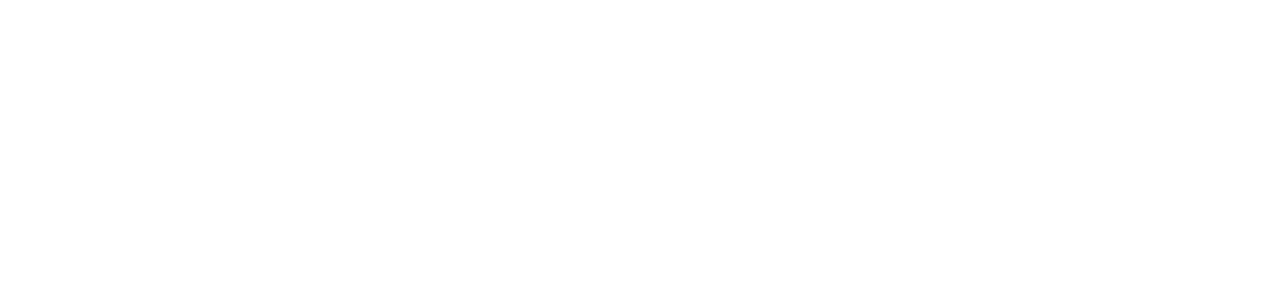
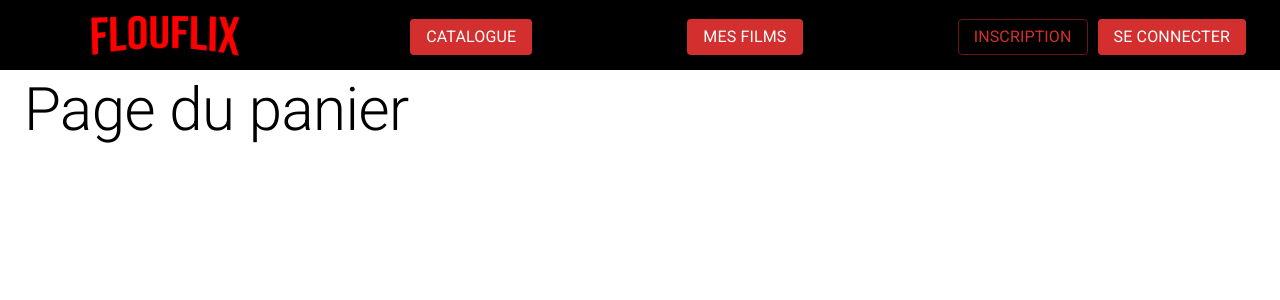
Before and after one commit to Nelchel/FlouFlix, a React (Create React App) app in the folder flouflix/: page /mon-panier in a window 1280 px wide. Before the commit this address had no page. Shown: the top 300 px of the page. Built offline with nearby package versions, Linux system fonts and the light colour scheme; no server answers.

Commit message:
Ajout de l'icone du panier

```diff
--- a/flouflix/package.json
+++ b/flouflix/package.json
@@ -5,7 +5,7 @@
   "dependencies": {
     "@emotion/react": "^11.8.1",
     "@emotion/styled": "^11.8.1",
-    "@mui/icons-material": "^5.4.2",
+    "@mui/icons-material": "^5.5.1",
     "@mui/material": "^5.4.3",
     "@mui/styles": "^5.4.2",
     "@testing-library/jest-dom": "^5.16.2",
--- a/flouflix/src/App.js
+++ b/flouflix/src/App.js
@@ -9,6 +9,7 @@
 import Catalogue from "./pages/Catalogue";
 import AddMovie from "./pages/AddMovie";
 import MyMovies from "./pages/MyMovies";
+import MyCart from "./pages/MyCart";
 
 import { getStorage } from "firebase/storage";
 import { initializeApp } from "firebase/app";
@@ -29,6 +30,7 @@
             <Route path="catalogue" element={<Catalogue />} />
             <Route path="ajouter-film" element={<AddMovie storage={storage} />} />
             <Route path="mes-films" element={<MyMovies />} />
+            <Route path="mon-panier" element={<MyCart />} />
             {/* <Route path="*" element={<NoMatch />} /> */}
           </Route>
         </Routes>
--- a/flouflix/src/components/Nav.js
+++ b/flouflix/src/components/Nav.js
@@ -1,6 +1,7 @@
 import { Container, Typography } from "@mui/material";
 import Box from "@mui/material/Box";
 import Button from "@mui/material/Button";
+import ShoppingCartSharpIcon from '@mui/icons-material/ShoppingCartSharp';
 import { BrowserRouter as Router, Link, Outlet } from "react-router-dom";
 import { makeStyles } from "@mui/styles";
 import SignOut from "./SignOut";
@@ -72,7 +73,12 @@
                 </Link>
               </Box>
             ) : (
-              <SignOut />
+              <>
+                <Link to="/mon-panier">
+                  <ShoppingCartSharpIcon/>
+                </Link>
+                <SignOut />
+              </>
             )}
           </Box>
           <Outlet />
--- /dev/null
+++ b/flouflix/src/pages/MyCart.js
@@ -0,0 +1,19 @@
+import { Typography } from "@mui/material";
+import Box from "@mui/material/Box";
+import Button from "@mui/material/Button";
+import Icon from "@mui/material/Icon"
+import { makeStyles } from "@mui/styles";
+import TextField from "@mui/material/TextField";
+import React, { useState } from "react";
+import { getAuth, signOut } from "firebase/auth";
+
+
+function MyCart() {
+
+    return(
+        <Box>
+          <Typography variant="h2">Page du panier</Typography>
+        </Box>
+    );
+}
+export default MyCart;
```
Also changed, not shown: flouflix/src/components/SignOut.js (+3 -4 lines), 2 other files (tests, documents, lock files or other folders).
